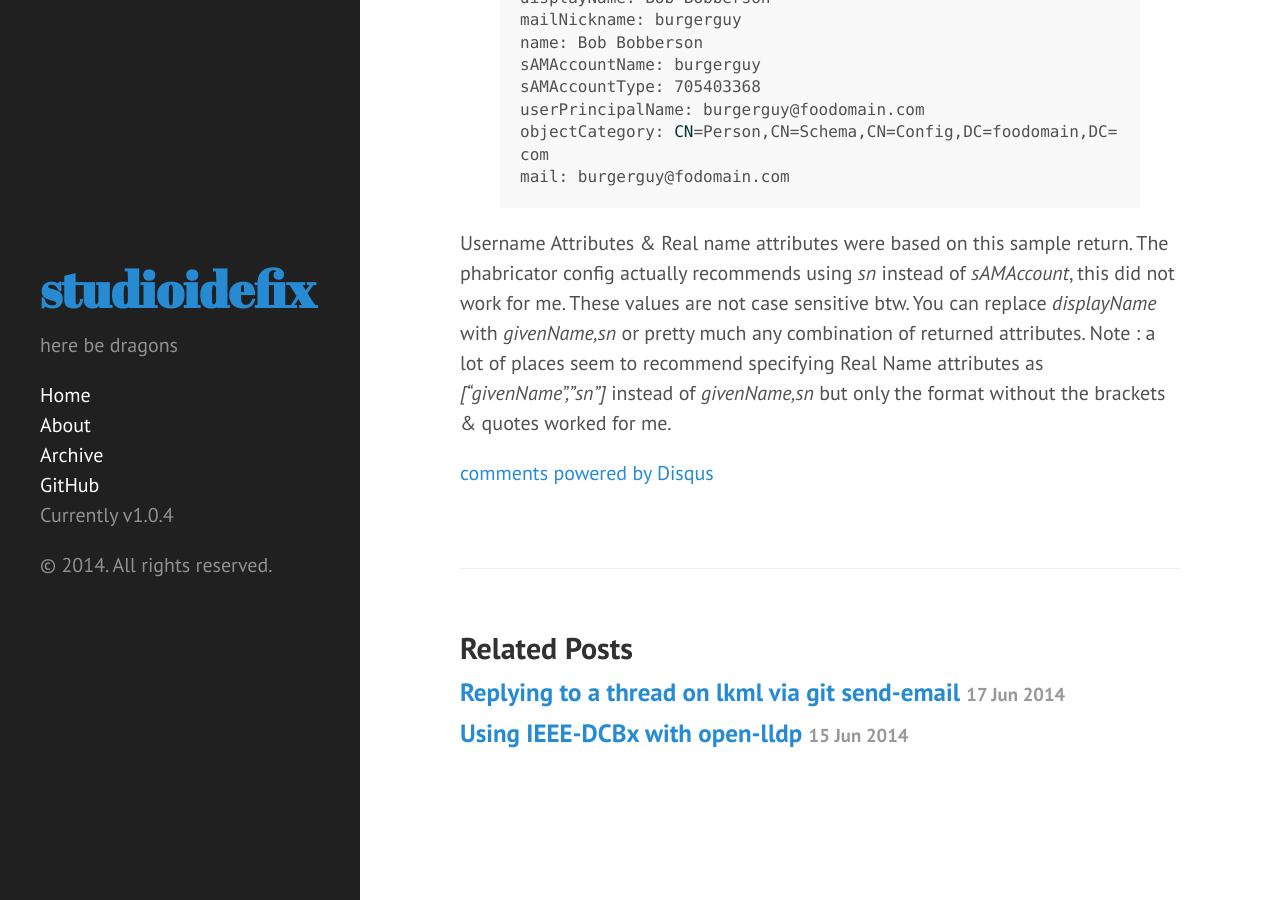
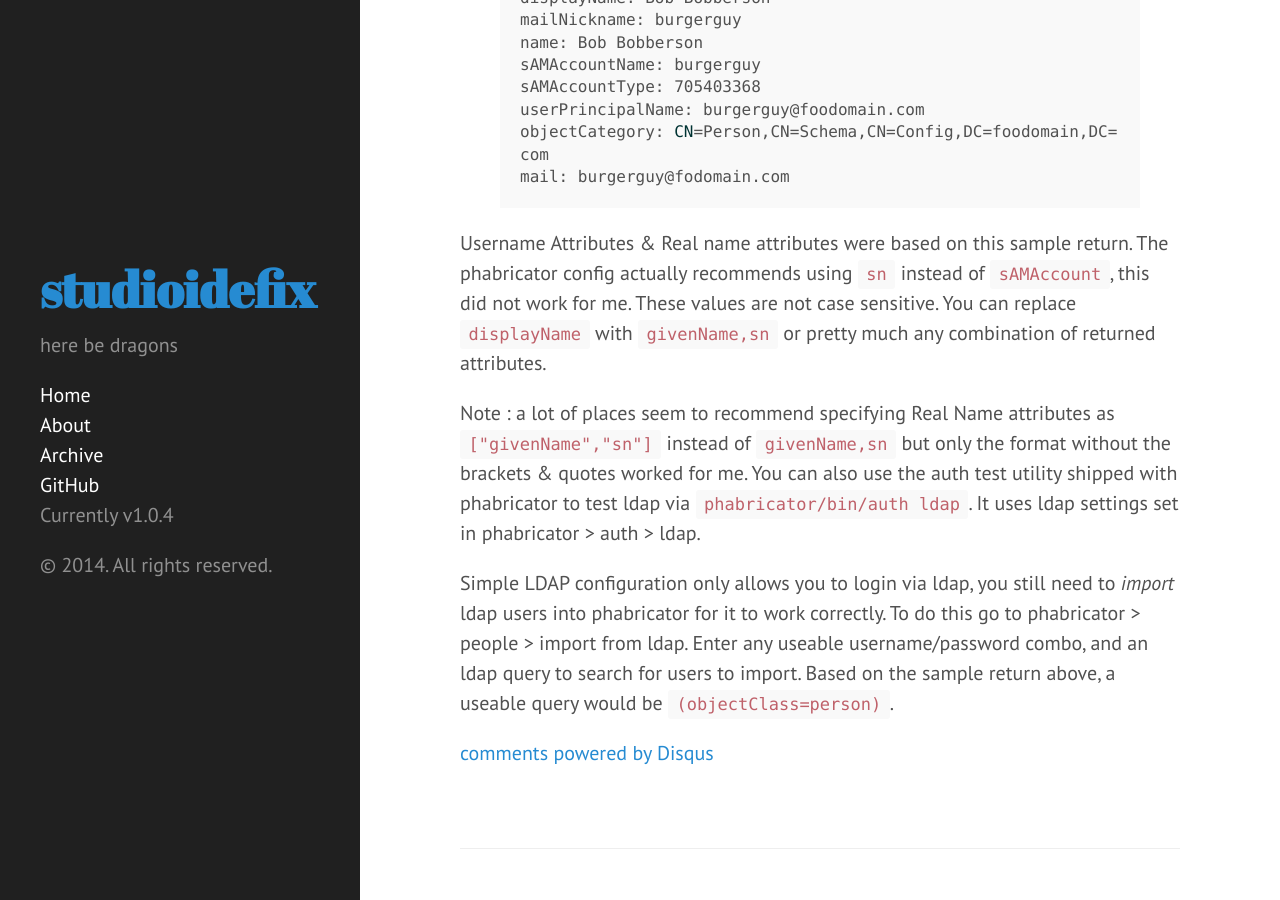
Before and after one commit to anish/anish.github.io, a Jekyll site: the page built from _posts/2014-06-24-ldap-phabricator.md, in a window 1280 px wide and 900 px high, scrolled down 1569 px. Built offline with Jekyll 4.4.1, drawn with Linux system fonts in a browser that asks for light colours; Markdown is read by kramdown in place of the engine named in the settings; comment, search, counter and statistics services are not loaded; some of the changed text lies outside the part shown.

Commit message:
add ldap import info to post

```diff
--- a/_posts/2014-06-24-ldap-phabricator.md
+++ b/_posts/2014-06-24-ldap-phabricator.md
@@ -14,7 +14,7 @@ Enter [phabricator](http://phabricator.org/). While the setup is pretty easy (ev
 {% highlight bash %}
 ldapsearch -h bar.foodomain.com -p 389 -x -b "CN=Users,dc=foodomain,dc=com" -D "foodomain\user" -W | less
 {% endhighlight %}
-Where 'bar.foodomain.com' is your ldap server, and 'user' is your ldap login name. The -x indicates use [simple authentication](http://docs.oracle.com/javase/jndi/tutorial/ldap/security/simple.html), and -W prompts for the password for 'user'. If this command worked for you, then the following configuration should work for LDAP in phabricator
+Where <code>bar.foodomain.com</code> is your ldap server, and <code>user</code> is your ldap login name. The <code>-x</code> indicates use [simple authentication](http://docs.oracle.com/javase/jndi/tutorial/ldap/security/simple.html), and <code>-W</code> prompts for the password for 'user'. If this command worked for you, then the following configuration should work for LDAP in phabricator
 
 {% highlight bash %}
 * Hostname: bar.foodomain.com
@@ -53,4 +53,8 @@ objectCategory: CN=Person,CN=Schema,CN=Config,DC=foodomain,DC=com
 mail: burgerguy@fodomain.com
 {% endhighlight %}
 
-Username Attributes & Real name attributes were based on this sample return. The phabricator config actually recommends using *sn* instead of *sAMAccount*, this did not work for me. These values are not case sensitive btw. You can replace *displayName* with *givenName,sn* or pretty much any combination of returned attributes. Note : a lot of places seem to recommend specifying Real Name attributes as *["givenName","sn"]* instead of *givenName,sn* but only the format without the brackets & quotes worked for me.
+Username Attributes & Real name attributes were based on this sample return. The phabricator config actually recommends using <code>sn</code> instead of <code>sAMAccount</code>, this did not work for me. These values are not case sensitive. You can replace <code>displayName</code> with <code>givenName,sn</code> or pretty much any combination of returned attributes.
+
+Note : a lot of places seem to recommend specifying Real Name attributes as <code>["givenName","sn"]</code> instead of <code>givenName,sn</code> but only the format without the brackets & quotes worked for me. You can also use the auth test utility shipped with phabricator to test ldap via <code>phabricator/bin/auth ldap</code>. It uses ldap settings set in phabricator > auth > ldap.
+
+Simple LDAP configuration only allows you to login via ldap, you still need to *import* ldap users into phabricator for it to work correctly. To do this go to phabricator > people > import from ldap. Enter any useable username/password combo, and an ldap query to search for users to import. Based on the sample return above, a useable query would be <code>(objectClass=person)</code>.
```
